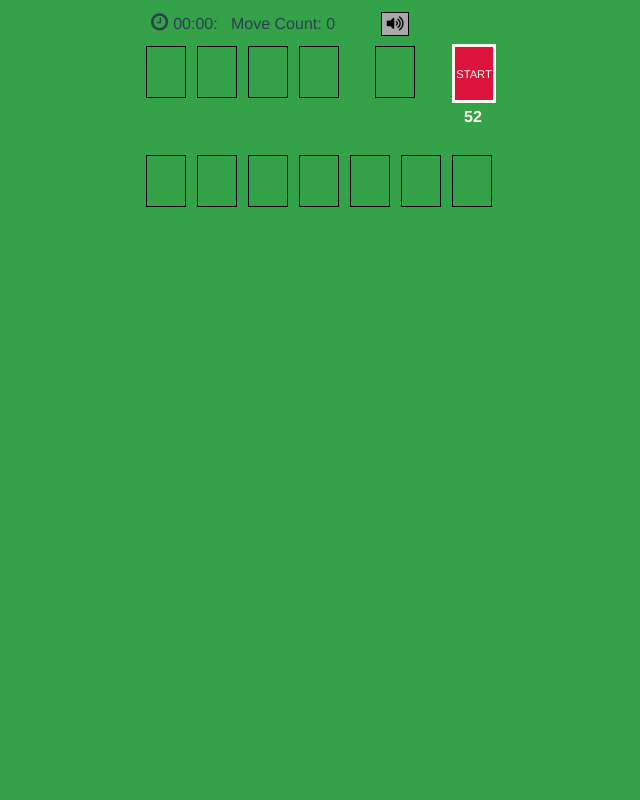
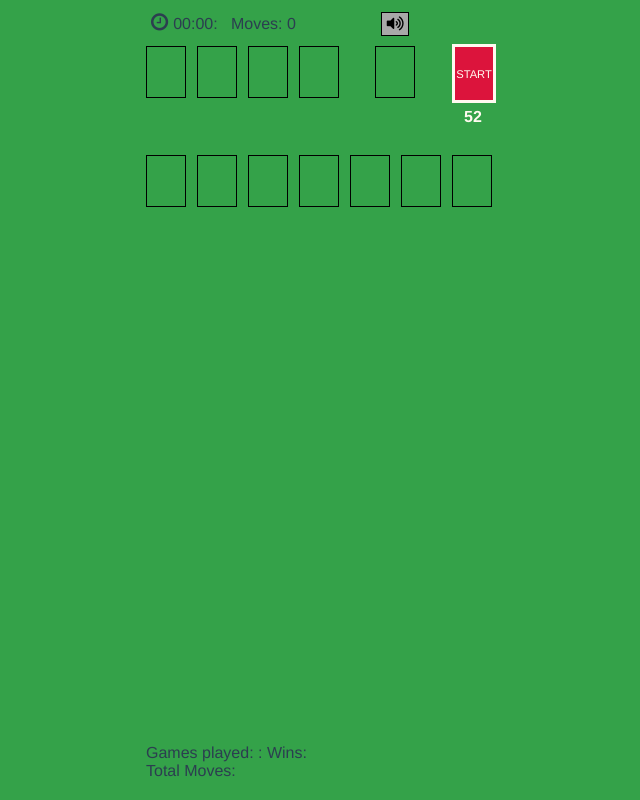
Before and after one commit to nisino25/solitaire, a Vue app: page / in a window 1280 px wide. Shown: the whole page, without its empty margins (319-959 px from the left). Built offline with nearby package versions, Linux system fonts and the light colour scheme.

Commit message:
added the detail

```diff
--- a/src/App.vue
+++ b/src/App.vue
@@ -24,20 +24,12 @@
             <div v-else class="button button1" @click="needSound = !needSound" style="background-color:  darkgrey;"  :style="[hasGameStarted ? 'margin-right:41px ' : 'margin-right: 112px;']" ><i class='fas fa-volume-mute' style='font-size:15px'></i></div>
 
 
-
-
-            <!-- <div v-if="hasGameStarted" class="button" @click="finish()" style="background-color:  darkgrey;">Finish</div> -->
-
-
-            <!-- <br><br><br>
-            <div class="button" @click="spectate = !spectate">spactate</div> -->
           </div>
 
           <div style=" margin-left:20px;">
             <i class="fa fa-clock-o" style="font-size:125%;margin-right:5px"></i><span>{{showingTimer}}:</span>
             &nbsp;
-            <span style="margin-top:50px">Move Count: {{moveCount}}</span>
-            <!-- <span @click="spectate = !spectate" style="background-color: aqua; ">:{{hasSelectedCard}}:</span> -->
+            <span style="margin-top:50px">Moves: {{moveCount}}</span>
           </div>
         </div>
 
@@ -120,6 +112,10 @@
 
 
 
+        </div>
+
+        <div class="totalDetail" >
+          <span>Games played: {{gCount}}:  Wins: {{wCount}} <br>Total Moves: {{mCount}}</span>
         </div>
 
         <div class="undo-section" @click="allUnselected()">
@@ -1228,6 +1224,19 @@ export default {
         }
       }
       return list
+    },
+
+    gCount: function(){
+      if(!localStorage.gameCount) return
+      return localStorage.gameCount
+    },
+    wCount: function(){
+      if(!localStorage.wCount) return
+      return localStorage.wCount
+    },
+    mCount: function(){
+      if(!localStorage.moveCount) return
+      return localStorage.moveCount
     }
   },
 
@@ -1463,6 +1472,15 @@ body {
   position: absolute;
 }
 
+.totalDetail{
+  /* background-color: red; */
+  position:absolute;
+  bottom: 20px;
+  text-align: left;
+  /* width: 100%; */
+  /* height: 100px; */
+}
+
 
 .holder{
   /* margin-top: 10px; */
```
